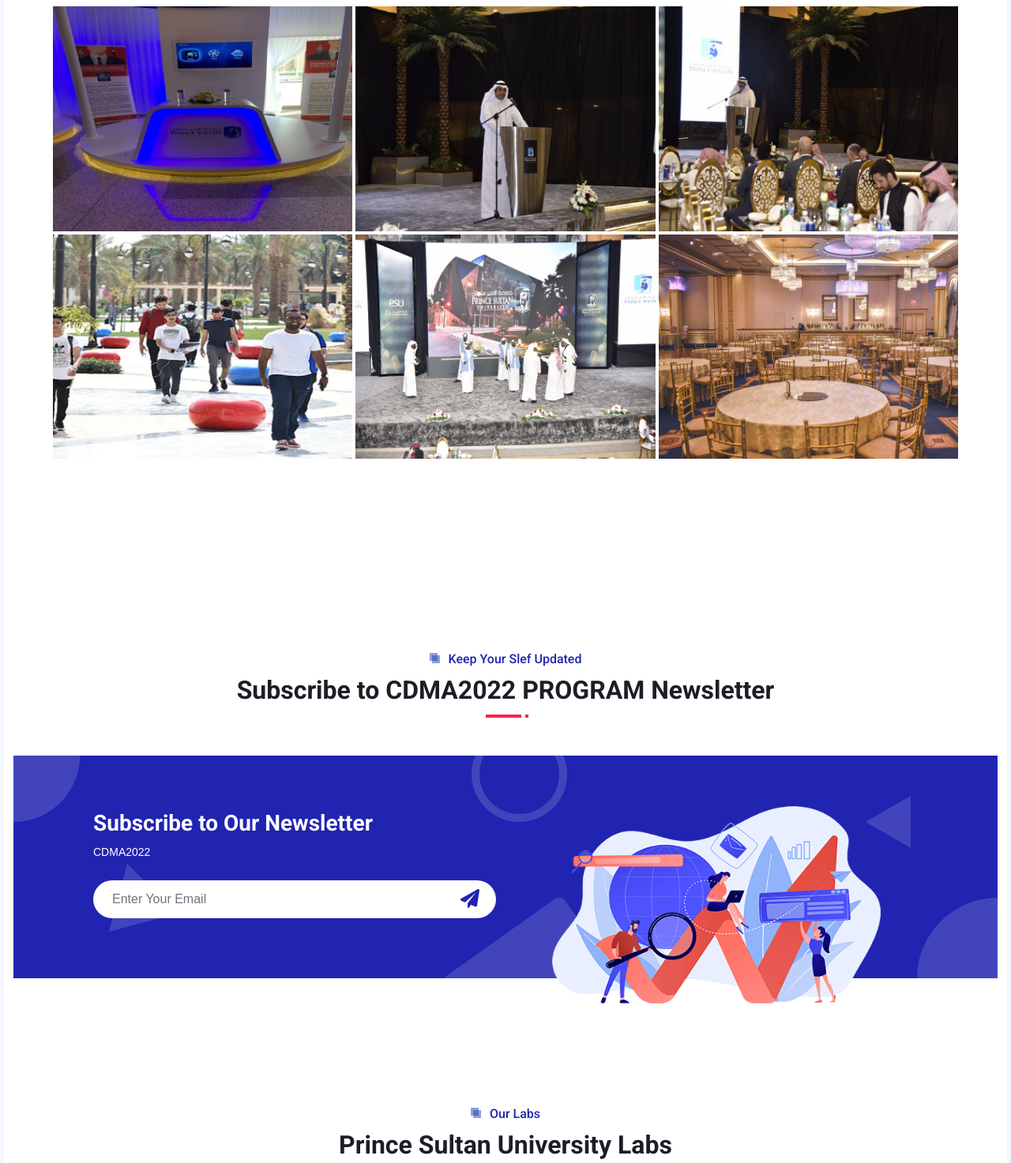
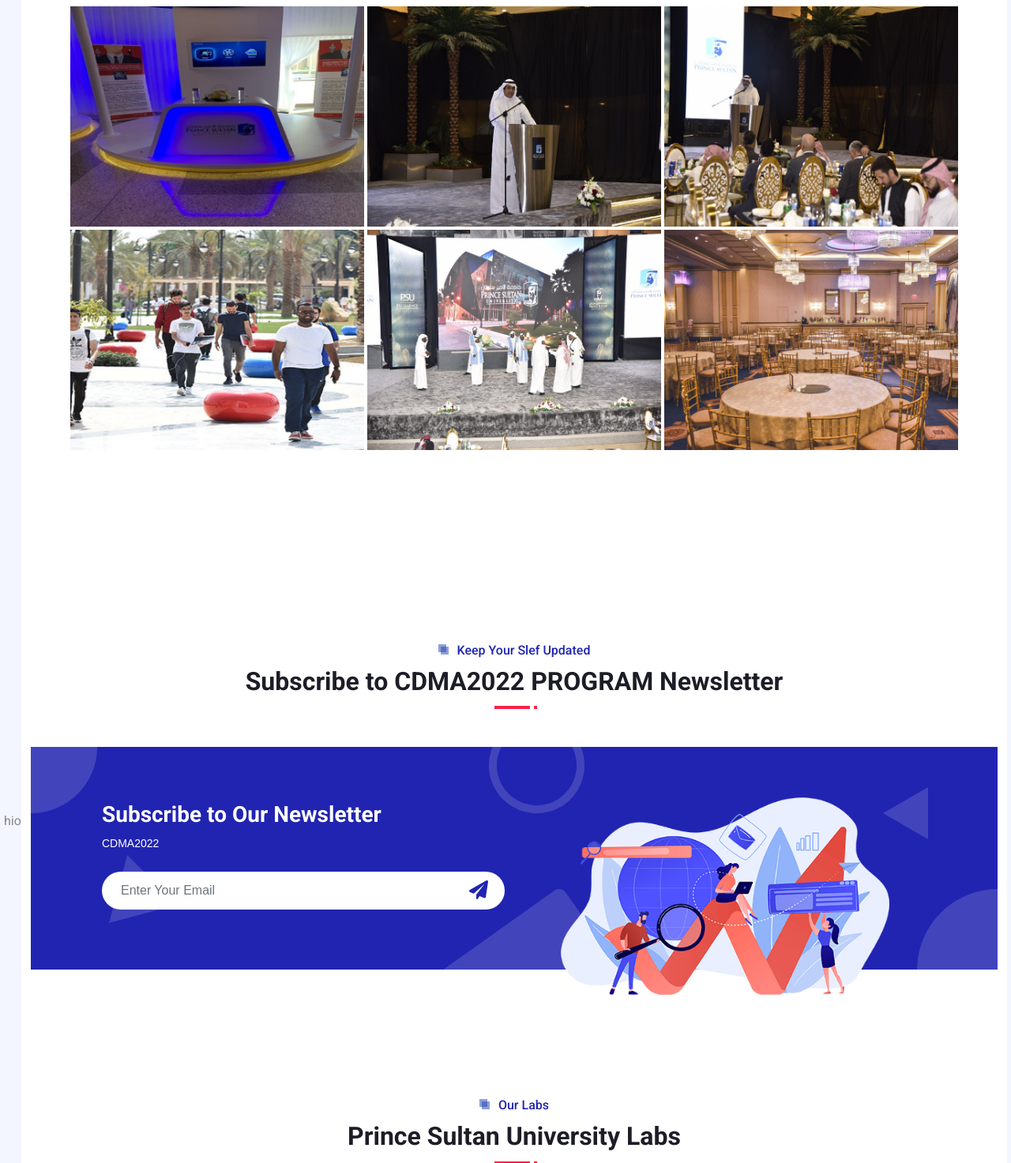
Before and after one commit to IbraheemKhurfan/WebProject-SE371, a PHP site: page /Admin-prespecteive.php in a window 1280 px wide; the page is wider, and only the part inside the window is pictured. Shown: the part 5027-6500 px from the top of that part at 79% size. Run offline with PHP 8.4, Linux system fonts and the light colour scheme; some libraries are stand-ins or nearby versions.

Commit message:
Update Admin-prespecteive.php

```diff
--- a/Admin-prespecteive.php
+++ b/Admin-prespecteive.php
@@ -5,7 +5,7 @@
 
 
 
-
+echo "hio";
 
 ?>
 <head>
```
